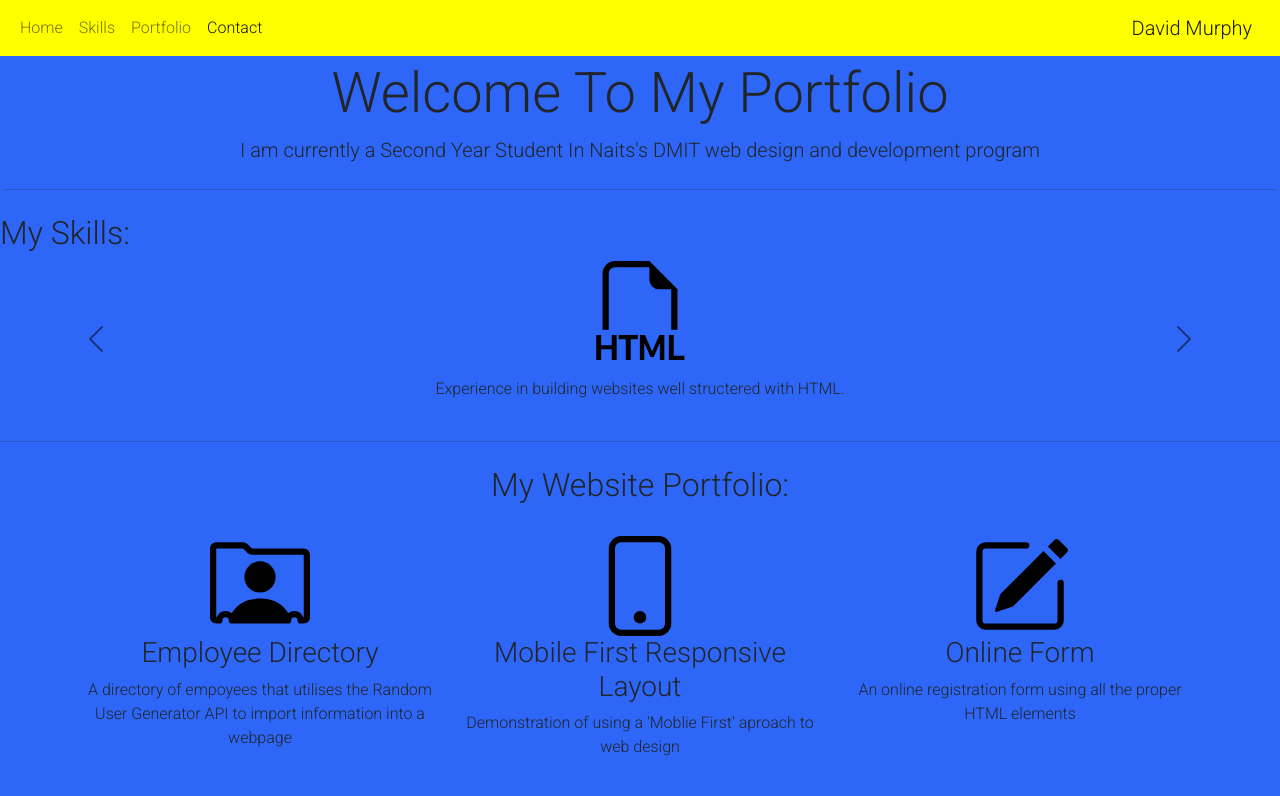
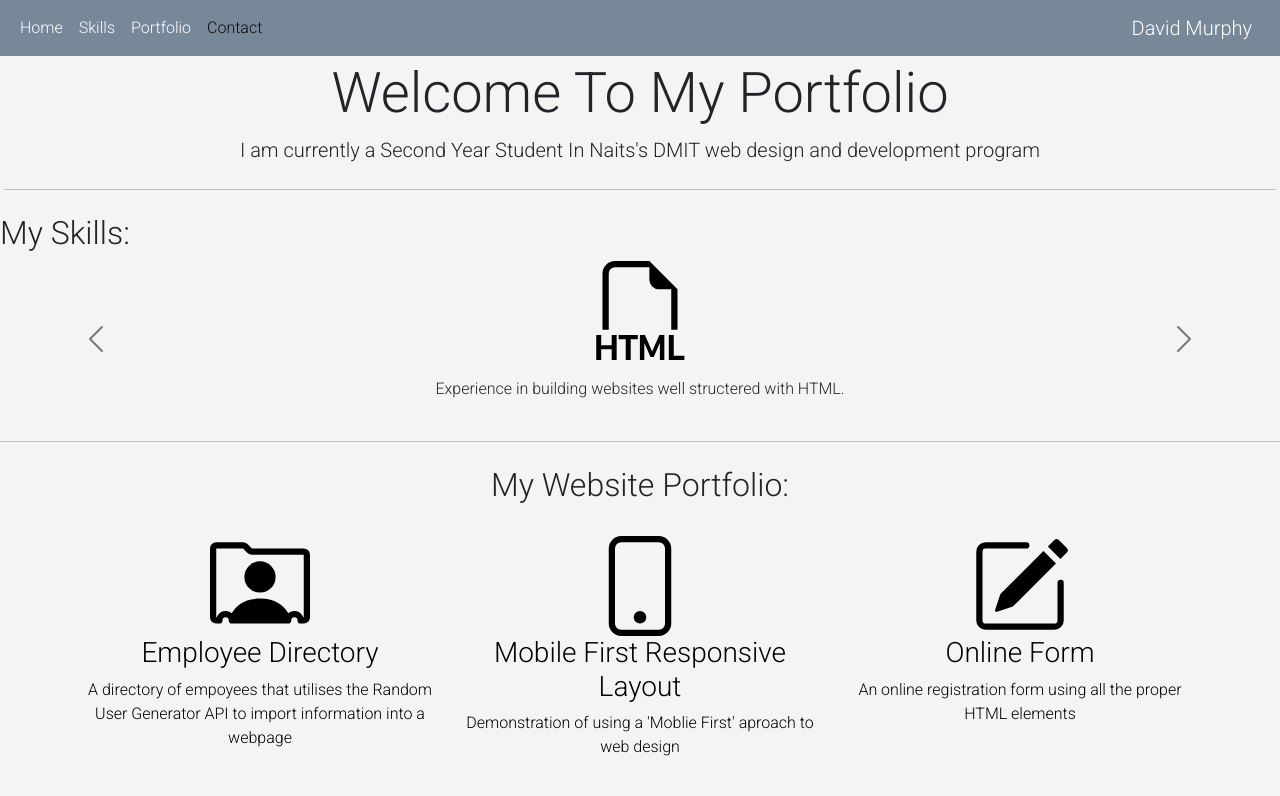
Before and after one commit to DavidMurphyedm/Portfolio, a plain HTML site: page index.html in a window 1280 px wide. Shown: the top 796 px of the page. Drawn offline with nearby package versions, Linux system fonts and the light colour scheme.

Commit message:
Update styles.css

```diff
--- a/css/styles.css
+++ b/css/styles.css
@@ -4,11 +4,20 @@
 }
 
 body{
-    background-color: #2e67f8;
+    background-color: #f4f4f4;
 }
 
 nav, .nav{
-    background-color: yellow;
+    background-color:  lightslategray;
+
+
+}
+.nav-link {
+    color: #fff;
+}
+
+.navbar a {
+    color: #fff;
 }
 
 img
@@ -19,7 +28,7 @@ img
 
 a, a:hover, a:focus, a:active {
     text-decoration: none;
-    color: inherit;
+    color: #000;
 }
 
 .grow {
```
